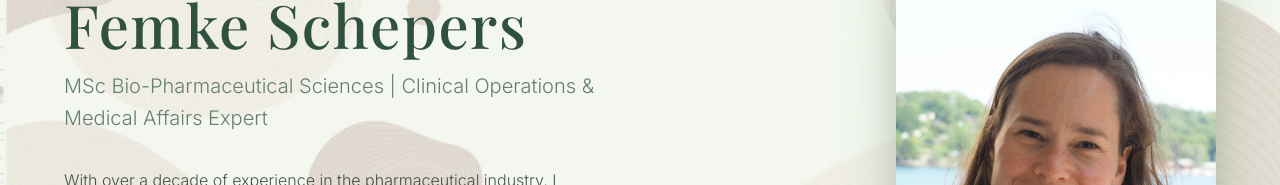
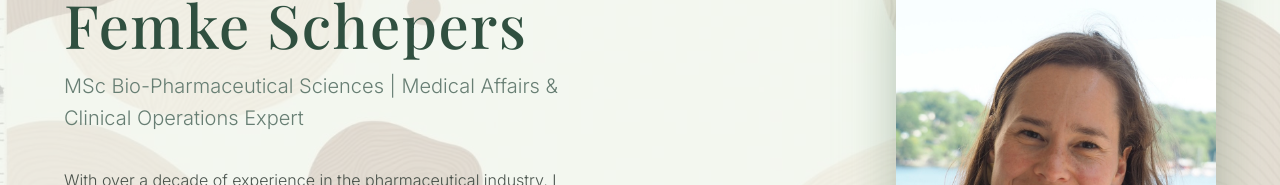
Before and after one commit to mhkok/femkes-scandi-profile, a React (Vite) app: page / in a window 1280 px wide. Shown: the part 257-442 px from the top of the page. Built offline with nearby package versions, Linux system fonts and the light colour scheme.

Commit message:
fix headline

```diff
--- a/src/components/Hero.tsx
+++ b/src/components/Hero.tsx
@@ -283,8 +283,8 @@ export default function Hero() {
                 Femke Schepers
               </h1>
               <p className="text-xl text-muted-foreground font-light leading-relaxed">
-                MSc Bio-Pharmaceutical Sciences | Clinical Operations & Medical
-                Affairs Expert
+                MSc Bio-Pharmaceutical Sciences | Medical Affairs & Clinical
+                Operations Expert
               </p>
             </div>
 
```
